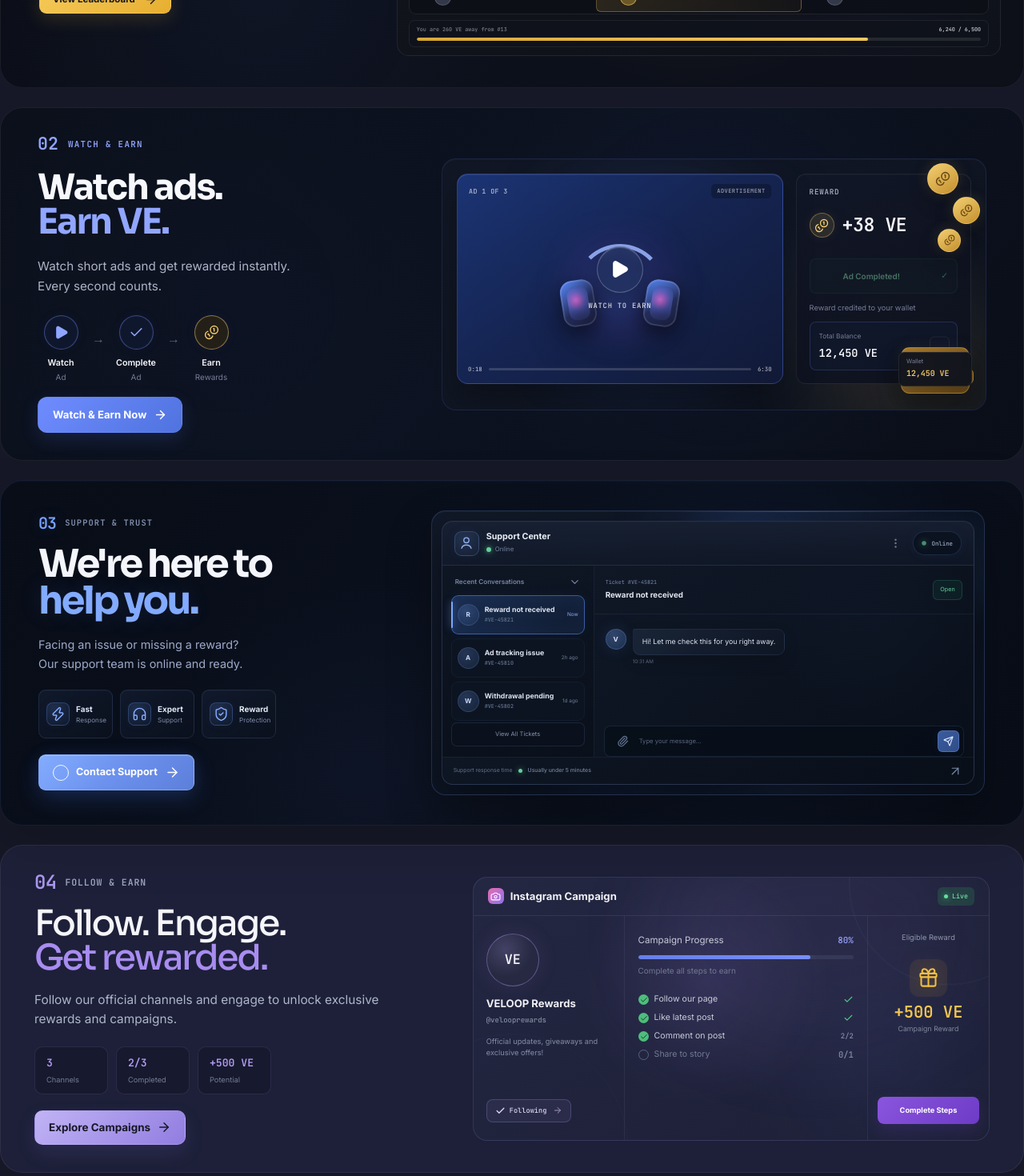
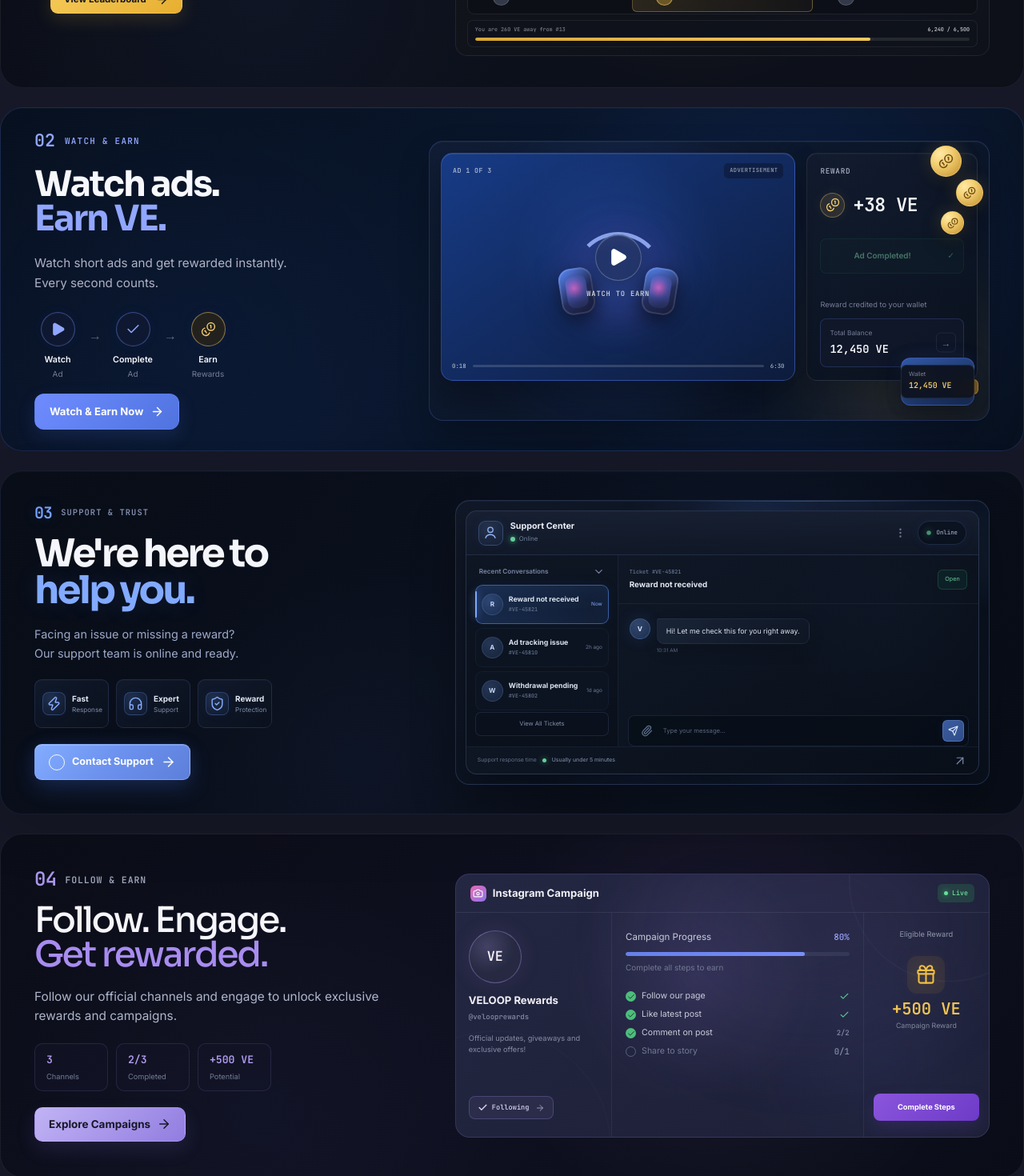
Before and after one commit to Saurabh-Jagtap/Veloops_rewards_banners, a React (Vite) app: page / in a window 1280 px wide. Shown: the part 320-1790 px from the top of the page at 80% size. Built offline with nearby package versions, Linux system fonts and the light colour scheme.

Commit message:
feat: update banner styles and add new gradient variables for improved visuals

```diff
--- a/src/components/banners/ContactBanner/ContactBanner.module.css
+++ b/src/components/banners/ContactBanner/ContactBanner.module.css
@@ -2,8 +2,9 @@
   position: relative;
 
   width: 100%;
-  min-height: 430px;
-
+  height: 430px;
+  min-height: 410px;
+  max-height: 450px;
   overflow: hidden;
   isolation: isolate;
 
@@ -32,20 +33,20 @@
 ============================================================ */
 
 .content {
-  position: relative;
-
   width: 100%;
-  min-height: 430px;
+  height: 100%;
 
   display: grid;
+
   grid-template-columns:
-    minmax(340px, 0.78fr) minmax(620px, 1.22fr);
+    minmax(0, 0.42fr)
+    minmax(0, 0.58fr);
 
   align-items: center;
 
-  gap: 48px;
+  gap: 42px;
 
-  padding: 30px 48px 30px 47px;
+  padding: 34px 42px;
 }
 
 /* ============================================================
@@ -57,7 +58,8 @@
 
   z-index: 4;
 
-  max-width: 455px;
+  width: 100%;
+  max-width: 560px;
 }
 
 .eyebrow {
--- a/src/components/banners/DailyBonusBanner/DailyBonusBanner.module.css
+++ b/src/components/banners/DailyBonusBanner/DailyBonusBanner.module.css
@@ -1,9 +1,6 @@
-/* ==================================================
-   DAILY BONUS BANNER
-================================================== */
-
 .banner {
     width: 100%;
+    height: 430px;
     min-height: 410px;
     max-height: 450px;
 
@@ -25,19 +22,19 @@
 .content {
     width: 100%;
     height: 100%;
-
-    min-height: 410px;
+    min-height: 0;
 
     display: grid;
 
     grid-template-columns:
-        minmax(0, 0.76fr) minmax(0, 1.24fr);
+        minmax(0, 0.42fr)
+        minmax(0, 0.58fr);
 
     align-items: center;
 
-    gap: clamp(28px, 4vw, 64px);
+    gap: 42px;
 
-    padding: clamp(34px, 4vw, 48px);
+    padding: 34px 42px;
 }
 
 /* ==================================================
@@ -45,8 +42,9 @@
 ================================================== */
 
 .copy {
+    width: 100%;
     min-width: 0;
-    max-width: 500px;
+    max-width: 560px;
 }
 
 .eyebrow {
--- a/src/components/banners/FollowBanner/FollowBanner.module.css
+++ b/src/components/banners/FollowBanner/FollowBanner.module.css
@@ -1,9 +1,6 @@
-/* ==================================================
-   FOLLOW BANNER
-================================================== */
-
 .banner {
   width: 100%;
+  height: 430px;
   min-height: 410px;
   max-height: 450px;
 
@@ -12,7 +9,23 @@
   border: 1px solid rgba(255, 255, 255, 0.07);
   border-radius: var(--radius-banner);
 
-  background: var(--color-surface);
+  background:
+  radial-gradient(
+    circle at 72% 48%,
+    rgba(154, 126, 225, 0.08),
+    transparent 32%
+  ),
+  radial-gradient(
+    circle at 25% 80%,
+    rgba(91, 125, 220, 0.045),
+    transparent 30%
+  ),
+  linear-gradient(
+    135deg,
+    #0b0d18 0%,
+    #0f1020 52%,
+    #0a0d18 100%
+  );
 }
 
 .content {
@@ -20,12 +33,14 @@
   height: 100%;
 
   display: grid;
+
   grid-template-columns:
-    minmax(0, 0.88fr) minmax(0, 1.12fr);
+    minmax(0, 0.42fr)
+    minmax(0, 0.58fr);
 
   align-items: center;
 
-  gap: var(--space-8);
+  gap: 42px;
 
   padding: 34px 42px;
 }
@@ -35,7 +50,8 @@
 ================================================== */
 
 .copy {
-  max-width: 500px;
+  width: 100%;
+  max-width: 560px;
 }
 
 .eyebrow {
--- a/src/components/banners/LeaderboardBanner/LeaderboardBanner.module.css
+++ b/src/components/banners/LeaderboardBanner/LeaderboardBanner.module.css
@@ -25,19 +25,17 @@
 }
 
 .content {
-  position: relative;
+  width: 100%;
+  height: 100%;
+  min-height: 0;
 
   display: grid;
-  grid-template-columns: minmax(300px, 0.72fr) minmax(520px, 1.28fr);
-
-  width: 100%;
-  height: 100%;
+  grid-template-columns: minmax(0, 0.42fr) minmax(0, 0.58fr);
 
   align-items: center;
-
   gap: 42px;
 
-  padding: 26px 28px;
+  padding: 34px 42px;
 }
 
 /* =========================================================
@@ -49,7 +47,8 @@
 
   z-index: 5;
 
-  max-width: 390px;
+  width: 100%;
+  max-width: 560px;
 
   padding-left: 20px;
 }
--- a/src/components/banners/WatchAdBanner/WatchAdBanner.module.css
+++ b/src/components/banners/WatchAdBanner/WatchAdBanner.module.css
@@ -1,38 +1,47 @@
 .banner {
   width: 100%;
-  min-height: 430px;
-
+  height: 430px;
   overflow: hidden;
 
-  border: 1px solid rgba(255, 255, 255, 0.07);
+  border: 1px solid rgba(111, 140, 255, 0.18);
   border-radius: var(--radius-banner);
 
   background:
-    radial-gradient(circle at 70% 48%,
-      rgba(43, 73, 145, 0.09),
-      transparent 34%),
-    radial-gradient(circle at 22% 55%,
-      rgba(39, 61, 120, 0.05),
-      transparent 32%),
-    linear-gradient(135deg,
-      #0b101b 0%,
-      #0c1220 52%,
-      #0a0e18 100%);
+    radial-gradient(
+      circle at 78% 48%,
+      rgba(43, 91, 210, 0.18),
+      transparent 34%
+    ),
+    radial-gradient(
+      circle at 18% 70%,
+      rgba(35, 67, 150, 0.10),
+      transparent 32%
+    ),
+    linear-gradient(
+      135deg,
+      #07101f 0%,
+      #09162c 48%,
+      #07101e 100%
+    );
+
+  box-shadow:
+    inset 0 1px 0 rgba(255, 255, 255, 0.025);
 }
 
 .content {
   width: 100%;
-  min-height: 430px;
+  height: 100%;
 
   display: grid;
   grid-template-columns:
-    minmax(330px, 0.8fr) minmax(560px, 1.2fr);
+    minmax(330px, 0.78fr)
+    minmax(560px, 1.22fr);
 
   align-items: center;
 
-  gap: clamp(34px, 4vw, 58px);
+  gap: clamp(30px, 3.5vw, 52px);
 
-  padding: 34px 46px;
+  padding: 30px 42px;
 }
 
 /* =========================================================
@@ -41,7 +50,7 @@
 
 .copy {
   width: 100%;
-  max-width: 540px;
+  max-width: 560px;
 }
 
 .sectionNumber {
@@ -249,36 +258,44 @@
   position: relative;
 
   width: 100%;
-  height: 315px;
+  height: 350px;
 
   display: grid;
   grid-template-columns:
-    minmax(0, 1.3fr) minmax(205px, 0.7fr);
+    minmax(0, 1.35fr)
+    minmax(190px, 0.65fr);
 
-  gap: 16px;
+  gap: 14px;
 
-  padding: 18px;
+  padding: 14px;
 
   overflow: hidden;
   isolation: isolate;
 
-  border: 1px solid rgba(111, 140, 255, 0.13);
+  border: 1px solid rgba(111, 140, 255, 0.20);
   border-radius: var(--radius-card);
 
   background:
-    radial-gradient(circle at 35% 50%,
-      rgba(44, 76, 153, 0.18),
-      transparent 42%),
-    radial-gradient(circle at 80% 70%,
-      rgba(243, 204, 110, 0.055),
-      transparent 30%),
-    linear-gradient(145deg,
-      #111725,
-      #0f1522 55%,
-      #0c111b);
+    radial-gradient(
+      circle at 32% 48%,
+      rgba(54, 103, 226, 0.24),
+      transparent 42%
+    ),
+    radial-gradient(
+      circle at 82% 72%,
+      rgba(243, 204, 110, 0.07),
+      transparent 30%
+    ),
+    linear-gradient(
+      145deg,
+      #101d35 0%,
+      #0c172b 52%,
+      #091322 100%
+    );
 
   box-shadow:
-    inset 0 1px 0 rgba(255, 255, 255, 0.025);
+    inset 0 1px 0 rgba(255, 255, 255, 0.04),
+    0 18px 40px rgba(0, 0, 0, 0.20);
 }
 
 .visualGlow,
@@ -331,29 +348,29 @@
 
   overflow: hidden;
 
-  border: 1px solid rgba(111, 140, 255, 0.28);
-  border-radius: 14px;
+  border: 1px solid rgba(111, 140, 255, 0.32);
+  border-radius: 15px;
 
   background:
-    linear-gradient(145deg,
-      #1b3474,
-      #152451 48%,
-      #111936);
+    radial-gradient(
+      circle at 50% 45%,
+      rgba(74, 126, 255, 0.18),
+      transparent 48%
+    ),
+    linear-gradient(
+      145deg,
+      #173b86 0%,
+      #122b61 48%,
+      #0d1c3c 100%
+    );
 
   box-shadow:
-    0 18px 38px rgba(0, 0, 0, 0.28),
-    inset 0 1px 0 rgba(255, 255, 255, 0.08);
+    0 20px 42px rgba(0, 0, 0, 0.32),
+    inset 0 1px 0 rgba(255, 255, 255, 0.09);
 
   transition:
     box-shadow 300ms ease,
     transform 300ms ease;
-}
-
-.isPlaying .adScreen {
-  box-shadow:
-    0 20px 42px rgba(0, 0, 0, 0.32),
-    0 0 32px rgba(111, 140, 255, 0.13),
-    inset 0 1px 0 rgba(255, 255, 255, 0.1);
 }
 
 /* =========================================================
@@ -709,16 +726,19 @@
 
   padding: 16px;
 
-  border: 1px solid rgba(255, 255, 255, 0.07);
-  border-radius: 12px;
+  border: 1px solid rgba(255, 255, 255, 0.09);
+  border-radius: 13px;
 
   background:
-    linear-gradient(145deg,
-      rgba(18, 23, 39, 0.94),
-      rgba(13, 17, 29, 0.92));
+    linear-gradient(
+      145deg,
+      rgba(19, 29, 48, 0.96),
+      rgba(9, 16, 29, 0.96)
+    );
 
   box-shadow:
-    inset 0 1px 0 rgba(255, 255, 255, 0.025);
+    inset 0 1px 0 rgba(255, 255, 255, 0.035),
+    0 14px 30px rgba(0, 0, 0, 0.18);
 }
 
 .rewardHeader {
@@ -934,19 +954,24 @@
   display: grid;
   place-items: center;
 
-  border: 1px solid rgba(243, 204, 110, 0.45);
+  border: 1px solid rgba(243, 204, 110, 0.55);
   border-radius: 50%;
 
   background:
-    linear-gradient(145deg,
-      #f3cf72,
-      #c38f2d);
+    radial-gradient(
+      circle at 30% 25%,
+      #ffe9a3 0%,
+      #f3cf72 38%,
+      #c38f2d 100%
+    );
 
   color: #6d4a13;
 
   box-shadow:
-    0 10px 24px rgba(0, 0, 0, 0.3),
-    0 0 18px rgba(243, 204, 110, 0.16);
+    0 10px 24px rgba(0, 0, 0, 0.34),
+    0 0 22px rgba(243, 204, 110, 0.20);
+
+  transform-style: preserve-3d;
 }
 
 .coin svg {
@@ -1001,25 +1026,27 @@
 .wallet {
   position: absolute;
 
-  right: 20px;
-  bottom: 20px;
+  right: 18px;
+  bottom: 18px;
 
   z-index: 4;
 
-  width: 86px;
-  height: 58px;
+  width: 92px;
+  height: 60px;
 
-  border: 1px solid rgba(243, 204, 110, 0.34);
-  border-radius: 11px;
+  border: 1px solid rgba(111, 140, 255, 0.30);
+  border-radius: 12px;
 
   background:
-    linear-gradient(145deg,
-      #a97b2c,
-      #684918);
+    linear-gradient(
+      145deg,
+      #3159a8,
+      #182e5d
+    );
 
   box-shadow:
-    0 14px 28px rgba(0, 0, 0, 0.35),
-    0 0 18px rgba(243, 204, 110, 0.08);
+    0 14px 30px rgba(0, 0, 0, 0.38),
+    0 0 22px rgba(80, 125, 255, 0.12);
 
   transform: rotate(-2deg);
   transform-origin: center;
@@ -1163,33 +1190,30 @@
   }
 }
 
-@media (max-width: 900px) {
+@media (min-width: 768px) and (max-width: 1199px) {
   .banner {
-    height: auto;
-
-    min-height: 700px;
+    height: clamp(380px, 42vw, 500px);
+    min-height: 380px;
+    max-height: 540px;
   }
 
   .content {
-    min-height: 700px;
-
-    grid-template-columns: 1fr;
-
-    align-items: stretch;
-
+    min-height: 0;
+    height: 100%;
+    grid-template-columns:
+      minmax(280px, 0.82fr)
+      minmax(0, 1.18fr);
+    align-items: center;
     gap: 28px;
-
-    padding: 30px;
+    padding: 28px;
   }
 
   .copy {
-    max-width: 600px;
+    max-width: 500px;
   }
 
   .visual {
-    height: 330px;
-
-    order: 2;
+    height: min(315px, calc(100% - 48px));
   }
 }
 
--- a/src/index.css
+++ b/src/index.css
@@ -109,3 +109,41 @@ code {
   padding: 4px 8px;
   background: var(--code-bg);
 }
+
+:root {
+  --banner-surface:
+    linear-gradient(
+      135deg,
+      #0b101b 0%,
+      #0d1321 52%,
+      #0a0f19 100%
+    );
+
+  --banner-surface-gold:
+    radial-gradient(
+      circle at 78% 45%,
+      rgba(230, 194, 96, 0.055),
+      transparent 34%
+    );
+
+  --banner-surface-blue:
+    radial-gradient(
+      circle at 76% 46%,
+      rgba(91, 125, 220, 0.055),
+      transparent 34%
+    );
+
+  --banner-surface-silver:
+    radial-gradient(
+      circle at 78% 46%,
+      rgba(190, 198, 220, 0.045),
+      transparent 34%
+    );
+
+  --banner-surface-purple:
+    radial-gradient(
+      circle at 78% 46%,
+      rgba(145, 126, 210, 0.065),
+      transparent 34%
+    );
+}
```
